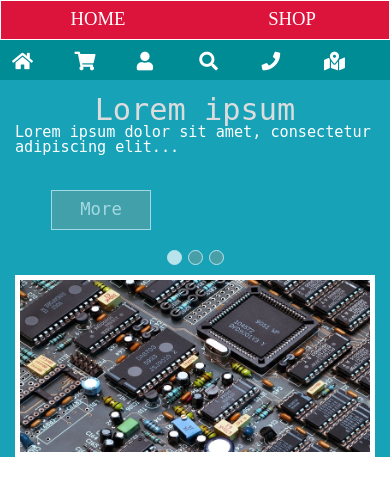
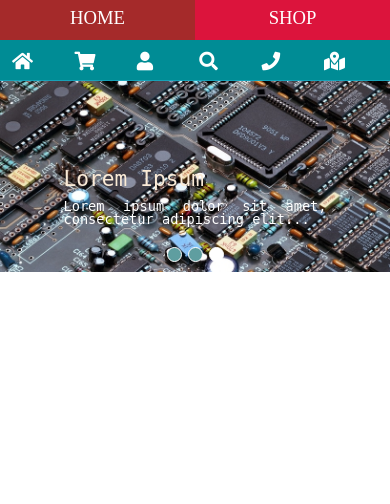
Before and after one commit to omarelewa21/Bricks, a PHP site: page / in a window 390 px wide. Shown: the top 504 px of the page. Run offline with PHP 8.4, Linux system fonts and the light colour scheme; some libraries are stand-ins or nearby versions; some web fonts are replaced.

Commit message:
Good Mobile Diplay

```diff
--- a/Styles/stylesheet.css
+++ b/Styles/stylesheet.css
@@ -267,6 +267,9 @@
          padding-bottom: 40px;
 
      }
+     .carousel-caption{
+         display: none;
+     }
 
      #header {
          padding-top: 35px;
@@ -306,14 +309,10 @@
 
  }
 
- @media screen and (max-width:575px) {
-     .description {
-         border-left: none !important;
-     }
 
- }
 
  @media screen and (max-width:768px) {
+
 
      .pull-right {
          float: right;
@@ -332,7 +331,7 @@
          min-width: 100%;
          position: absolute !important;
          top: 0px;
-         border: solid 1px white;
+         border: solid 0px white;
          overflow: hidden;
      }
 
@@ -402,12 +401,67 @@
          font-family: monospace;
 
      }
- #right-carousel img{
-         border: solid 5px white;
+
+     #right-carousel img {
+         border: solid 0px white;
+         width: 100%;
+         padding: 0px;
+         position: relative;
+         top: 0px;
+         left: 0px;
+         opacity: 1;
+
      }
+     #right-carousel img:hover {
+
+         opacity: 0.8;
+
+     }
+
+     #right-carousel {
+         padding: 0px;
+     }
+
      .carousel-item img {
          display: block;
          padding: 0%;
+
+     }
+
+     .carousel-nav {
+         display: none;
+         padding: 0px;
+     }
+    .carousel-caption h3{
+        font-family: monospace;
+        font-size: 1.4em;
+        text-align: justify;
+        color:antiquewhite;
+        padding: 5px;
+
+     }
+     .carousel-caption p{
+        font-family: monospace;
+        font-size: 0.9em;
+        text-align: justify;
+        color:white;
+         padding: 5px;
+     }
+
+     .carousel-caption h3:hover{
+       font-weight: bold;
+         font-size: 1.5em;
+
+
+     }
+     .carousel-caption p:hover{
+        font-weight: bold;
+
+     }
+     .carousel-caption a{
+
+         text-decoration: none;
+
 
      }
 
@@ -802,6 +856,7 @@
      font-size: 2em;
 
  }
+
  .p-head6 {
      margin-top: 30px;
      height: 30px;
@@ -812,3 +867,18 @@
      font-size: 1em;
 
  }
+
+
+
+ .ind-2 li {
+     border: solid 1px white;
+     width: 15px;
+     height: 15px;
+     border-radius: 10px;
+     background-color:  cadetblue;
+ }
+.ind-2 li:hover {
+
+
+     background-color:grey;
+ }
--- a/index.html
+++ b/index.html
@@ -23,6 +23,7 @@
 </head>
 
 <body>
+    <div class="main">
         <div class="vertical-menu pull-left ">
 
             <a class="pull-left " id="home" href="index.html" data-toggle="tooltip" title="Home" data-placement="auto"><i class="fas fa-home"></i> </a>
@@ -190,15 +191,15 @@
                             <div class="row justify-content-center">
 
                                 <div class=" col-lg-12 col-md-7 col-sm-7 col-xs-12 description">
-                                <div class="row justify-content-center">
+                                    <div class="row justify-content-center carousel-nav">
 
-                                    <div class="col-lg-12" >
+                                        <div class="col-lg-12">
                                             <h2 class="p-head2">
                                                 Lorem ipsum
                                             </h2>
 
 
-                                        <p class="p-description" id="tex" >Lorem ipsum dolor sit amet, consectetur adipiscing elit...
+                                            <p class="p-description" id="tex">Lorem ipsum dolor sit amet, consectetur adipiscing elit...
 
                                             </p>
 
@@ -215,7 +216,7 @@
 
                                             <ul class="carousel-indicators ind">
                                                 <li data-target="#left-carousel" data-slide-to="0" onclick="$('#right-carousel').carousel(0)" class="active"></li>
-                                            <li data-target="#left-carousel" data-slide-to="1" onclick="$('#right-carousel').carousel(1)" ></li>
+                                                <li data-target="#left-carousel" data-slide-to="1" onclick="$('#right-carousel').carousel(1)"></li>
                                                 <li data-target=" #left-carousel" data-slide-to="2" onclick="$('#right-carousel').carousel(2)"></li>
                                             </ul>
                                         </div>
@@ -227,10 +228,10 @@
                             </div>
                         </div>
                         <div class="carousel-item">
-                        <div class="row justify-content-center">
+                            <div class="row justify-content-center  ">
 
                                 <div class=" col-lg-12 col-md-7 col-sm-7 col-xs-12 description">
-                                <div class="row justify-content-center">
+                                    <div class="row justify-content-center carousel-nav">
 
                                         <div class="col-lg-12">
                                             <h2 class="p-head2">
@@ -238,7 +239,7 @@
                                             </h2>
 
 
-                                        <p class="p-description" id="tex2" >Lorem ipsum dolor sit amet, consectetur adipiscing elit...
+                                            <p class="p-description" id="tex2">Lorem ipsum dolor sit amet, consectetur adipiscing elit...
 
                                             </p>
                                         </div>
@@ -264,14 +265,14 @@
                         <div class="carousel-item">
                             <div class="row justify-content-center">
                                 <div class=" col-lg-12 col-md-7 col-sm-7 col-xs-12 description">
-                                <div class="row justify-content-center">
+                                    <div class="row justify-content-center  carousel-nav">
                                         <div class="col-lg-12">
                                             <h2 class="p-head2">
                                                 Lorem ipsum
                                             </h2>
 
 
-                                        <p class="p-description" id="tex3" >Lorem ipsum dolor sit amet, consectetur adipiscing elit...
+                                            <p class="p-description" id="tex3">Lorem ipsum dolor sit amet, consectetur adipiscing elit...
 
                                             </p>
                                         </div>
@@ -303,7 +304,7 @@
 
 
 
-            <div id="right-carousel" class="col-lg-8 col-md-8 col-sm-8 col-xs-12 carousel slide" data-interval="false">
+                <div id="right-carousel" class="col-lg-8 col-md-12 col-sm-12 col-xs-12 carousel slide" data-interval="false">
 
 
 
@@ -311,19 +312,40 @@
                     <div class="carousel-inner">
                         <div class="carousel-item active">
                             <img src="pics/1.jpg" alt="Los Angeles" width="100%" height="100%">
+                            <div class="carousel-caption">
+                                <a href=""><h3>Lorem Ipsum</h3></a>
+                                <p>Lorem ipsum dolor sit amet, consectetur adipiscing elit...</p>
+                            </div>
                         </div>
                         <div class="carousel-item">
                             <img src="pics/1.jpg" alt="Chicago" width="100%" height="100%">
+                            <div class="carousel-caption">
+                                <a href=""><h3>Lorem Ipsum</h3></a>
+                                <p>Lorem ipsum dolor sit amet, consectetur adipiscing elit...</p>
+                            </div>
                         </div>
                         <div class="carousel-item">
                             <img src="pics/1.jpg" alt="New York" width="100%" height="100%">
+                            <div class="carousel-caption">
+                                <a href=""><h3>Lorem Ipsum</h3></a>
+                                <p>Lorem ipsum dolor sit amet, consectetur adipiscing elit...</p>
                             </div>
+
+                        </div>
+
+                        <ul class="carousel-indicators ind-2">
+                            <li data-target="#right-carousel" data-slide-to="0"></li>
+                            <li data-target="#right-carousel" data-slide-to="1"></li>
+                            <li data-target=" #right-carousel" data-slide-to="2" class="active"></li>
+                        </ul>
+
                     </div>
 
 
                 </div>
 
 
+            </div>
         </div>
     </div>
 
```
Lines whose indentation alone changed are shown as unchanged.
